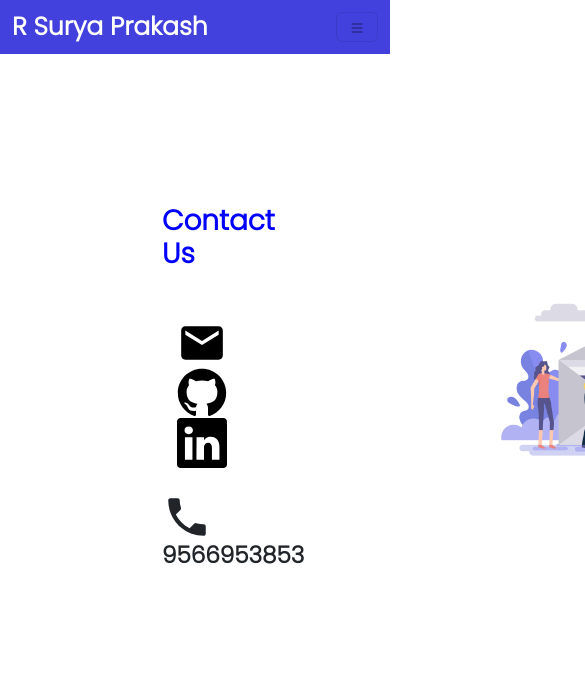
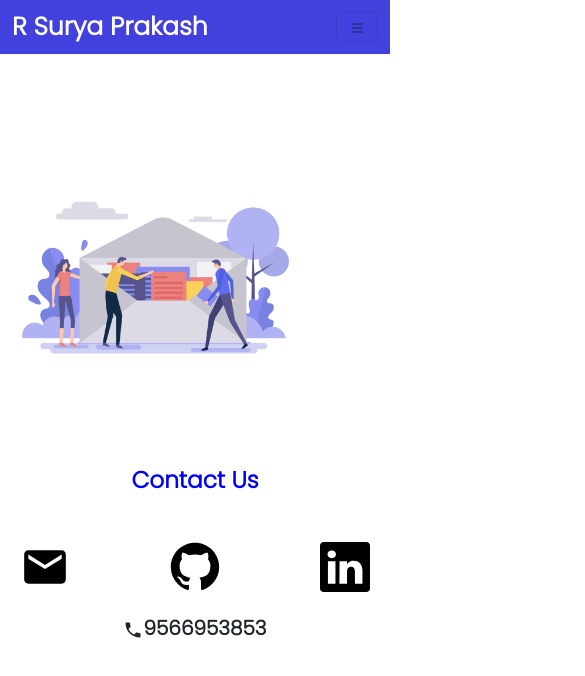
Before and after one commit to suryaprakashr1025/react_portfolio, a React (Create React App) app: page /contact in a window 390 px wide. Shown: the top 676 px of the page, 585 px wide, since content can reach past the window. Built offline with nearby package versions, Linux system fonts and the light colour scheme.

Commit message:
push 31.03.2023

```diff
--- a/src/Contact.css
+++ b/src/Contact.css
@@ -96,3 +96,71 @@ form:hover{
     border: none;
     box-shadow: 5px 5px 10px rgba(0, 0, 0, 0.5);
  }
+
+
+.e {
+   display: none;
+}
+
+ .g {
+   display: none;
+}
+
+.l {
+   display: none;
+}
+
+ .mail:hover+.e{
+   display: block !important;
+   font-size: 12px;
+   color: black;
+   position: relative;
+   top: 5;
+   width: fit-content;
+   z-index: 200;
+   text-align: center;
+ }
+
+ .git:hover+.g{
+
+   display: block !important;
+   font-size: 12px;
+   color: black;
+   position: relative;
+   top: 5;
+   width: fit-content;
+   z-index: 200;
+   text-align: center;
+ }
+
+ .linked:hover+.l{
+   display: block !important;
+   font-size: 12px;
+   color: black;
+   position: relative;
+   top: 5;
+   width: fit-content;
+   z-index: 200;
+   text-align: center;
+ }
+
+
+ @media screen and (min-width:300px) and (max-width:550px){
+   #home{
+      padding: 0px 0px;
+      display: flex;
+      flex-direction: column !important;
+      justify-content: center !important;
+      align-items: center !important;
+   }
+   .contactimg{
+
+      width: 100%;
+
+
+   }
+
+   .con{
+         padding: 20px !important;
+   }
+ }
--- a/src/Contact.jsx
+++ b/src/Contact.jsx
@@ -12,27 +12,65 @@ function Contact() {
 
 
 
-        <div className='container-fluid col-12' style={{ display: "flex", flexDirection: "row", justifyContent: "space-between", alignItems: "center" }}>
+        // <div className='container-fluid' style={{ display: "flex", flexDirection: "row", justifyContent: "space-between", alignItems: "center" }}>
 
-            <div style={{ padding: "150px", display: "flex", flexDirection: "column", justifyContent: "center", alignItems: "center" }}>
+        //     <div class="col-lg-6 col-md-6 col-12" style={{ padding: "150px", display: "flex", flexDirection: "column", justifyContent: "center", alignItems: "center" }}>
 
-                <h1 className='mb-5' style={{ color: "blue", fontWeight: 'bold' }}>Contact Us</h1>
-                <div>
+        //         <h3 className='mb-5' style={{ color: "blue", fontWeight: 'bold' }}>Contact Us</h3>
+        //         <div>
 
-                    <a class="card-title mb-4" style={{ cursor: "pointer", color: "black",padding:"15px" }} href="mailto:suryaprakashr1025@gmail.com" target="_blank"><MdEmail style={{width:"50px",height:"50px"}}/></a>
-                    <a class="card-title mb-4" style={{ cursor: "pointer", color: "black",padding:"15px"  }} href="https://github.com/suryaprakashr1025/" target="_blank"><RxGithubLogo style={{width:"50px",height:"50px"}}/></a>
-                    <a class="card-title mb-4" style={{ cursor: "pointer", color: "black",padding:"15px"  }} href="https://www.linkedin.com/in/suryaprakashr1025/" target="_blank"><BsLinkedin style={{width:"50px",height:"50px"}}/></a>
-                    <h3 class="card-title mt-4" style={{fontWeight:"bold"}}><IoMdCall style={{width:"50px",height:"50px"}}/>9566953853</h3>
+        //             <a class="card-title " style={{ cursor: "pointer", color: "black",padding:"15px" }} href="mailto:suryaprakashr1025@gmail.com" target="_blank"><MdEmail style={{width:"50px",height:"50px"}}/></a>
+        //             <a class="card-title " style={{ cursor: "pointer", color: "black",padding:"15px"  }} href="https://github.com/suryaprakashr1025/" target="_blank"><RxGithubLogo style={{width:"50px",height:"50px"}}/></a>
+        //             <a class="card-title " style={{ cursor: "pointer", color: "black",padding:"15px"  }} href="https://www.linkedin.com/in/suryaprakashr1025/" target="_blank"><BsLinkedin style={{width:"50px",height:"50px"}}/></a>
+        //             <h3 class="card-title mt-4" style={{fontWeight:"bold"}}><IoMdCall style={{width:"35px",height:"20px"}}/>9566953853</h3>
 
-                </div>
+        //         </div>
 
 
-            </div>
+        //     </div>
 
-            <div class="col-lg-6 col-md-6 col-12 py-lg-0 py-3 order-sm-2" style={{ display: "flex", flexDirection: "row", justifyContent: "center", alignItems: "center" }}>
-                <img src={contact} class="img-fluid" style={{ width: "80%" }} />
-            </div>
+        //     <div class="col-lg-6 col-md-6 col-12" style={{ display: "flex", flexDirection: "column", justifyContent: "center", alignItems: "center" }}>
+        //         <img src={contact} class="img-fluid" style={{ width: "80%" }} />
+        //     </div>
+        // </div>
+
+        <div className='container-fluid col-12'>
+            <section id="home">
+                <div class="row">
+                    <div class="col-lg-6 col-md-6 col-12 order-1 pt-5 con" style={{ display: "flex", flexDirection: "column", justifyContent: "center", padding: "0px 150px" }}>
+                        <h3 className='mx-auto mb-5' style={{ fontWeight: "1000", color: "blue" }}>Contact Us</h3>
+                        <div style={{ display: "flex", flexDirection: "row", justifyContent: "space-between", alignItems: "center" }}>
+
+
+                       <div style={{ display: "flex", flexDirection: "column", justifyContent: "center"}}>
+                       <a class="card-title mail" style={{ cursor: "pointer", color: "black"  }} href="mailto:suryaprakashr1025@gmail.com" target="_blank"><MdEmail style={{ width: "50px", height: "50px" }} /></a>
+                       <label className='e'>Send Mail</label>
+
+                       </div>
+                        <div style={{ display: "flex", flexDirection: "column", justifyContent: "center"}}>
+                        <a class="card-title git" style={{ cursor: "pointer", color: "black" }} href="https://github.com/suryaprakashr1025/" target="_blank"><RxGithubLogo style={{ width: "50px", height: "50px" }} /></a>
+                        <label className='g text-center'>View Code</label>
+
+                        </div>
+                       <div style={{ display: "flex", flexDirection: "column", justifyContent: "center" }}>
+                       <a class="card-title linked" style={{ cursor: "pointer", color: "black" }} href="https://www.linkedin.com/in/suryaprakashr1025/" target="_blank"><BsLinkedin style={{ width: "50px", height: "50px" }} /></a>
+                       <label className='l'>View LinkedIn Profile</label>
+                       </div>
+
+                       </div>
+
+                        <h5 class="card-title mt-4 mx-auto" style={{ fontWeight: "bold" }}><IoMdCall  />9566953853</h5>
+
+
+                    </div>
+                    <div class="col-lg-6 col-md-6 col-12 py-lg-0 py-3 order-sm-2 " style={{ display: "flex", flexDirection: "row", justifyContent: "flexend", alignItems: "flexend" }}>
+                        <img src={contact} class="img-fluid contactimg" style={{ width: "80%" }} />
+                    </div>
+                </div>
+            </section>
         </div>
+
+
     )
 }
 
```
Also changed, not shown: 1 other file (tests, documents, lock files or other folders).
